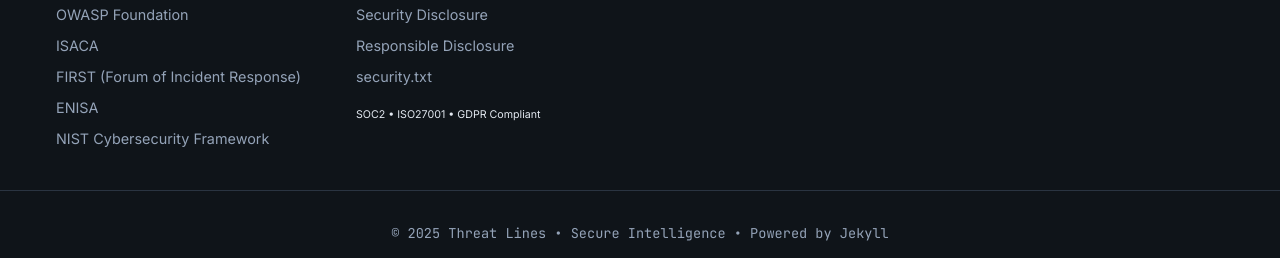
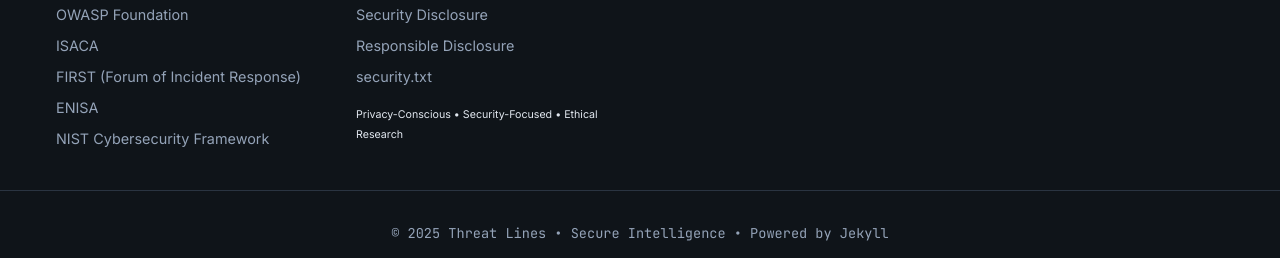
Before and after one commit to ronnie-bailey/threatlines, a Jekyll site: the page built from index.html, in a window 1280 px wide and 900 px high, scrolled down 3312 px. Shown: the part 639-897 px from the top of the window. Built offline with Jekyll 4.4.1, drawn with Linux system fonts in a browser that asks for light colours.

Commit message:
Update default.html

```diff
--- a/_layouts/default.html
+++ b/_layouts/default.html
@@ -91,7 +91,7 @@
                 <a href="{{ '/disclosure' | relative_url }}">Responsible Disclosure</a>
                 <a href="{{ '/.well-known/security.txt' | relative_url }}">security.txt</a>
                 <p style="margin-top: 1rem; font-size: 0.8rem;">
-                    <small>SOC2 • ISO27001 • GDPR Compliant</small>
+                    <small>Privacy-Conscious • Security-Focused • Ethical Research</small>
                 </p>
             </div>
         </div>
```
